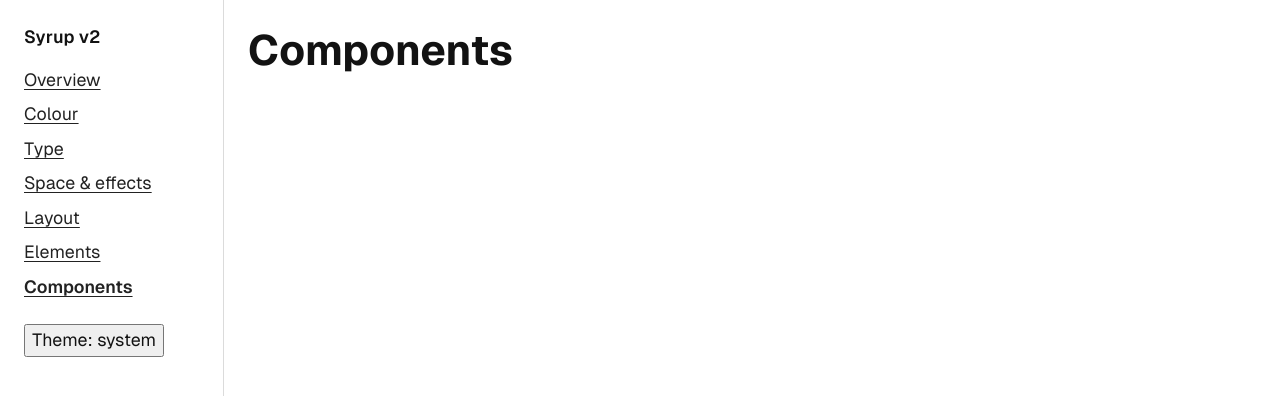
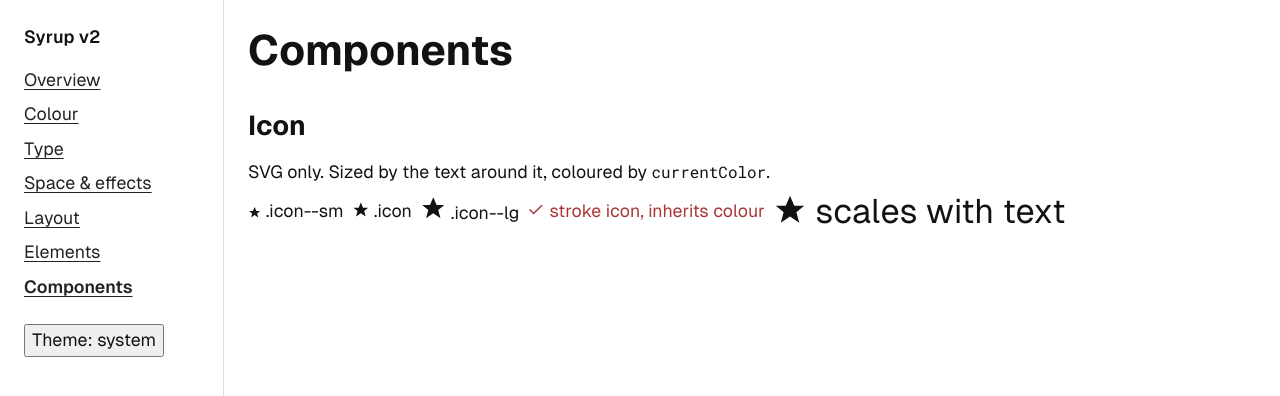
Before and after one commit to tanc-studio/syrup-framework, a website: page styleguide/components.html in a window 1280 px wide. Shown: the top 396 px of the page. Drawn offline with Linux system fonts and the light colour scheme.

Commit message:
P7: icon component + styleguide section
Co-Authored-By: Claude Opus 5.5 <noreply@anthropic.com>

```diff
--- /dev/null
+++ b/css/components/icon.css
@@ -0,0 +1,30 @@
+/* icon
+ * Classes:   .icon (on <svg>)
+ * Modifiers: --sm (0.75em), --lg (1.5em)
+ * States:    none
+ * JS hook:   none
+ * Use:       <svg class="icon" aria-hidden="true">…</svg>; add a label on the parent control
+ * Colour:    follows the text; see [1]
+ */
+.icon {
+  display: inline-block;
+  flex-shrink: 0;
+  inline-size: 1em;
+  block-size: 1em;
+  vertical-align: -0.125em;
+}
+
+.icon--sm {
+  inline-size: 0.75em;
+  block-size: 0.75em;
+}
+
+.icon--lg {
+  inline-size: 1.5em;
+  block-size: 1.5em;
+}
+
+/* Notes
+ * [1] The SVG itself uses fill/stroke="currentColor". CSS doesn't set fill:
+ *     it would override fill="none" and break stroke icons (e.g. Lucide).
+ */
--- a/css/main.css
+++ b/css/main.css
@@ -7,4 +7,5 @@
 @import 'fonts.css' layer(base);
 @import 'base.css' layer(base);
 @import 'layout.css' layer(layout);
+@import 'components/icon.css' layer(components);
 @import 'utilities.css' layer(utilities);
--- a/styleguide/components.html
+++ b/styleguide/components.html
@@ -27,6 +27,17 @@
   <!-- /sg-nav -->
   <main class="sg-main">
     <h1>Components</h1>
+
+    <h2>Icon</h2>
+    <p>SVG only. Sized by the text around it, coloured by <code>currentColor</code>.</p>
+    <svg hidden><symbol id="sg-star" viewBox="0 0 24 24" fill="currentColor"><path d="M12 2l3 7h7l-5.5 4.5 2 7.5-6.5-4.5-6.5 4.5 2-7.5L2 9h7z"/></symbol><symbol id="sg-check" viewBox="0 0 24 24" fill="none" stroke="currentColor" stroke-width="2" stroke-linecap="round" stroke-linejoin="round"><path d="M20 6 9 17l-5-5"/></symbol></svg>
+    <div class="cluster">
+      <span><svg class="icon icon--sm" aria-hidden="true"><use href="#sg-star"/></svg> .icon--sm</span>
+      <span><svg class="icon" aria-hidden="true"><use href="#sg-star"/></svg> .icon</span>
+      <span><svg class="icon icon--lg" aria-hidden="true"><use href="#sg-star"/></svg> .icon--lg</span>
+      <span style="color: var(--color-text-error)"><svg class="icon" aria-hidden="true"><use href="#sg-check"/></svg> stroke icon, inherits colour</span>
+      <span class="text-2xl"><svg class="icon" aria-hidden="true"><use href="#sg-star"/></svg> scales with text</span>
+    </div>
   </main>
 </body>
 </html>
```
